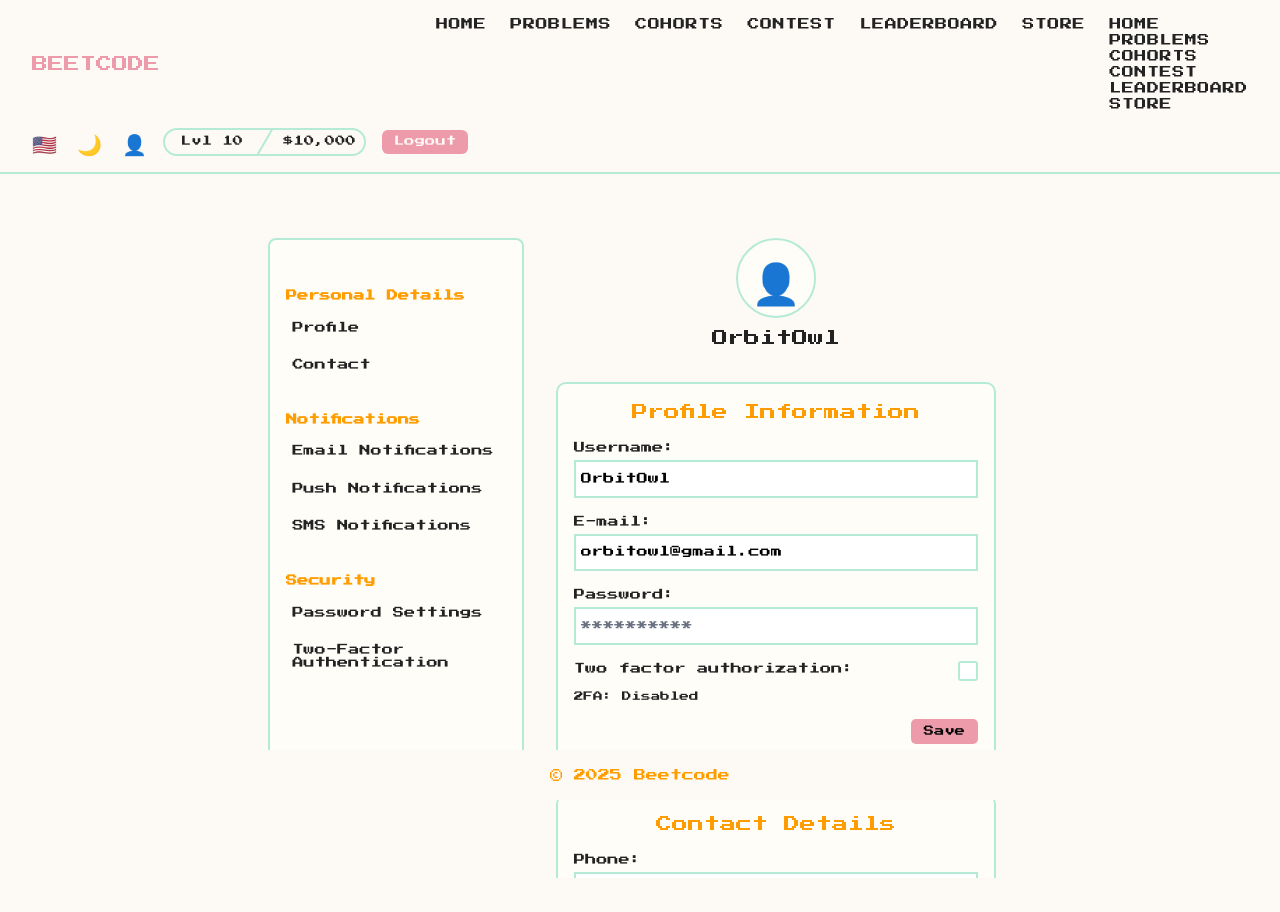
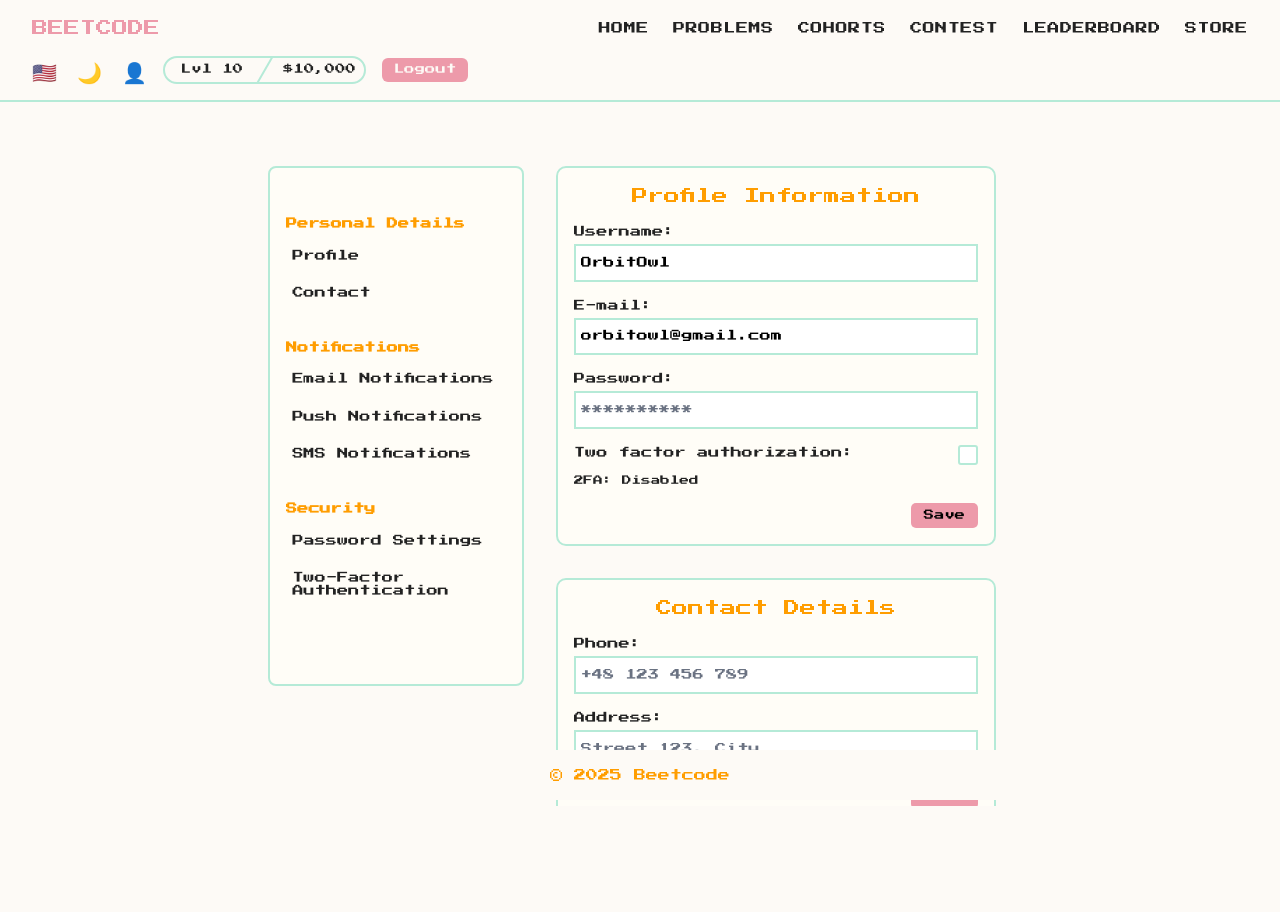
Before and after one commit to AlgoDuck-PJATK-BSc-thesis/frontend, a SvelteKit app: page /settings in a window 1280 px wide. Shown: the top 912 px of the page. After the commit the page ends 870 px from the top, so only its background shows below. Built offline with nearby package versions, Linux system fonts and the light colour scheme.

Commit message:
fix: deleted user profile picture in settings and fixed problems in header

```diff
--- a/src/routes/headers/HeaderUser.svelte
+++ b/src/routes/headers/HeaderUser.svelte
@@ -28,13 +28,7 @@
 					Home
 				</a>
 			</li> -->
-			<li><a href="/home" class="text-[color:var(--color-text)] hover:text-[color:var(--color-primary)] no-underline">Home</a></li>
-			<li><a href="/problems" class="text-[color:var(--color-text)] hover:text-[color:var(--color-primary)] no-underline">Problems</a></li>
-			<li><a href="/cohorts" class="text-[color:var(--color-text)] hover:text-[color:var(--color-primary)] no-underline">Cohorts</a></li>
-			<li><a href="/contest" class="text-[color:var(--color-text)] hover:text-[color:var(--color-primary)] no-underline">Contest</a></li>
-			<li><a href="/leaderboard" class="text-[color:var(--color-text)] hover:text-[color:var(--color-primary)] no-underline">Leaderboard</a></li>
-			<li><a href="/store" class="text-[color:var(--color-text)] hover:text-[color:var(--color-primary)] no-underline">Store</a></li>
-		<ul>
+
 			<li aria-current={$page.url.pathname === '/home' ? 'page' : undefined}>
 				<a href="/home">Home</a>
 			</li>
--- a/src/routes/settings/+page.svelte
+++ b/src/routes/settings/+page.svelte
@@ -53,11 +53,6 @@
 	</div>
 
 	<div class="main">
-		<div class="avatar">
-			<div class="circle">👤</div>
-			<p>{username}</p>
-		</div>
-
 		<div class="panel" id="profile">
 			<h2>Profile Information</h2>
 			<label>
```
Also changed, not shown: static/fonts/BlockBlueprint.ttf (added).
